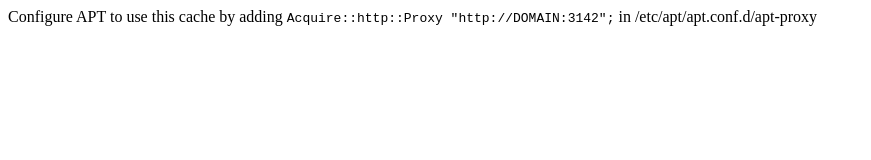
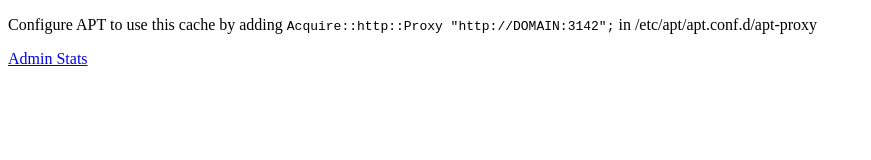
Before and after one commit to DHandspikerWade/apt-cacher-dt, a plain HTML site: page index.html in a window 1280 px wide. Shown: the whole page, without its empty margins (0-871 px from the left). Drawn offline with Linux system fonts and the light colour scheme.

Commit message:
Expose HAProxy dashboard on /stats

```diff
--- a/index.html
+++ b/index.html
@@ -2,12 +2,13 @@
 <html>
     <head>
         <!--
-            auto-apt-proxy seems to check the page title to detect a working cache
+            auto-apt-proxy uses the page title to detect a working cache
             https://github.com/terceiro/auto-apt-proxy/blob/f3b86d8727cbf4968130f4fae2651be3480269ad/auto-apt-proxy#L135
         -->
         <title>Apt-cacher</title>
     </head>
     <body>
-        Configure APT to use this cache by adding <code>Acquire::http::Proxy "http://DOMAIN:3142";</code> in /etc/apt/apt.conf.d/apt-proxy
+        <p>Configure APT to use this cache by adding <code>Acquire::http::Proxy "http://DOMAIN:3142";</code> in /etc/apt/apt.conf.d/apt-proxy</p>
+        <p><a href="/stats">Admin Stats</a></p>
     </body>
 </html>
```
Also changed, not shown: 2 other files.
